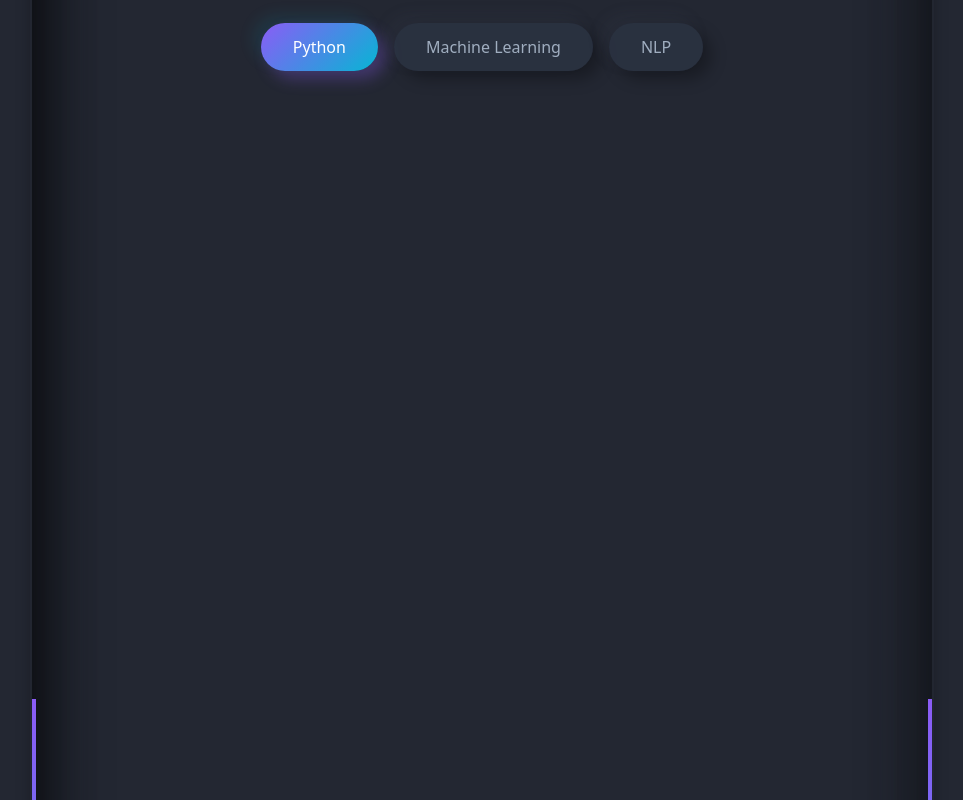
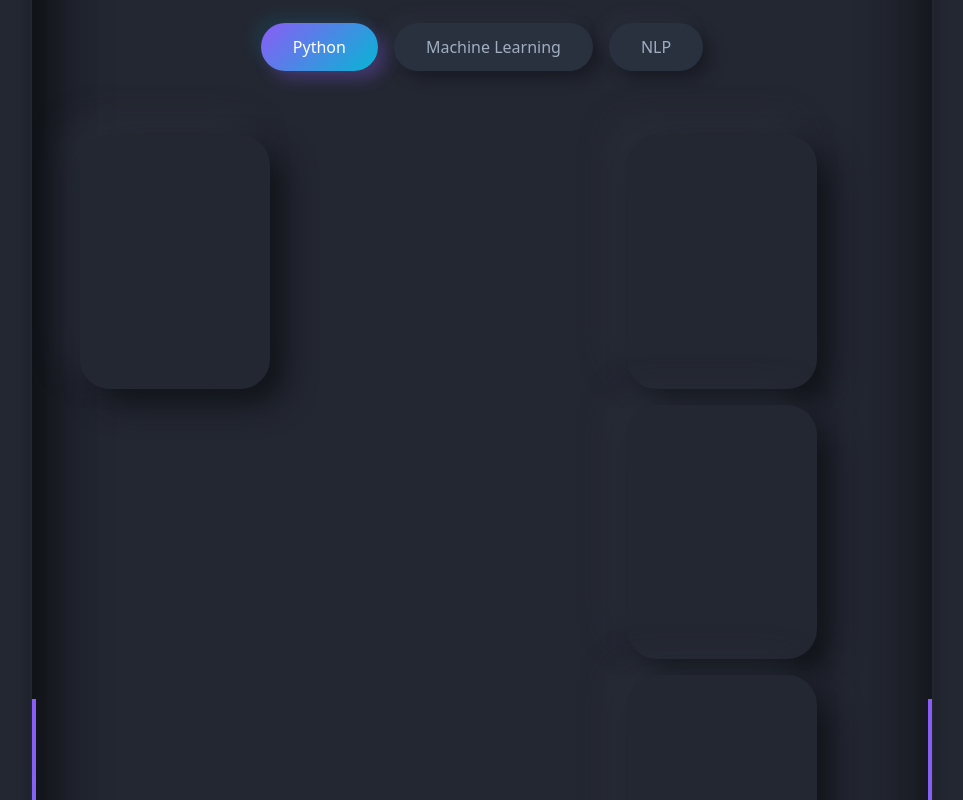
Before and after one commit to xxxMichael/Neumorphism-Portfolio, a React (Vite) app: page / in a window 1280 px wide. Shown: the part 2000-2800 px from the top of the page, without its empty margins (158-1121 px from the left). Built offline with nearby package versions, Linux system fonts and the light colour scheme.

Commit message:
Se modifica estilos de card

```diff
--- a/src/components/ui/Card.css
+++ b/src/components/ui/Card.css
@@ -0,0 +1,9 @@
+/* From Uiverse.io by Yaseen549 */
+.card {
+    width: 190px;
+    height: 254px;
+    border-radius: 30px;
+    background: #232732;
+    box-shadow: 15px 15px 30px rgba(13, 15, 19, 0.8),
+        -15px -15px 30px rgba(45, 51, 64, 0.5);
+}
--- a/src/components/ui/Card.jsx
+++ b/src/components/ui/Card.jsx
@@ -1,9 +1,8 @@
-const Card = ({ title, content }) => {
-  return (
-    <div className="card">
-      <h2>{title}</h2>
-      <p>{content}</p>
-    </div>
-  );
+import React from "react";
+import "./Card.css";
+
+const Card = ({ Image }) => {
+  return <div className="card">{Image}</div>;
 };
+
 export default Card;
```
